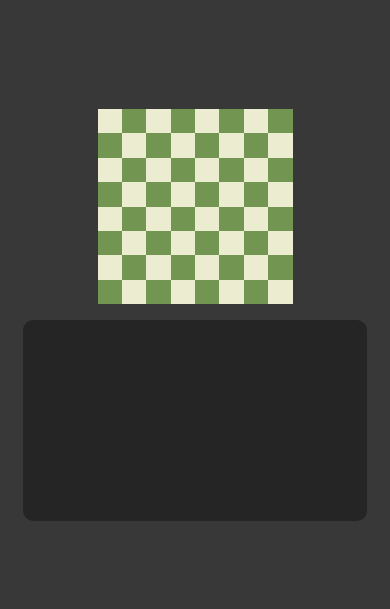
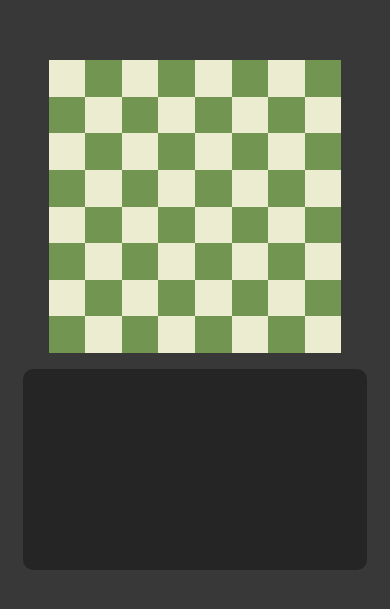
Before and after one commit to jacobrobertsdev/Chess.com_Frontend_Challenge, a Vue app: page / in a window 390 px wide. Shown: the part 115-724 px from the top of the page. Built offline with nearby package versions, Linux system fonts and the light colour scheme.

Commit message:
Adjust board size on mobile.

```diff
--- a/src/components/ChessBoard.vue
+++ b/src/components/ChessBoard.vue
@@ -93,4 +93,12 @@
   background-color: rgb(56, 213, 252);
 }
 
+@media (max-width: 640px) {
+  .board {
+    max-width: 75vw;
+    height: 75vw;
+    aspect-ratio: 1;
+  }
+}
+
 </style>
```
